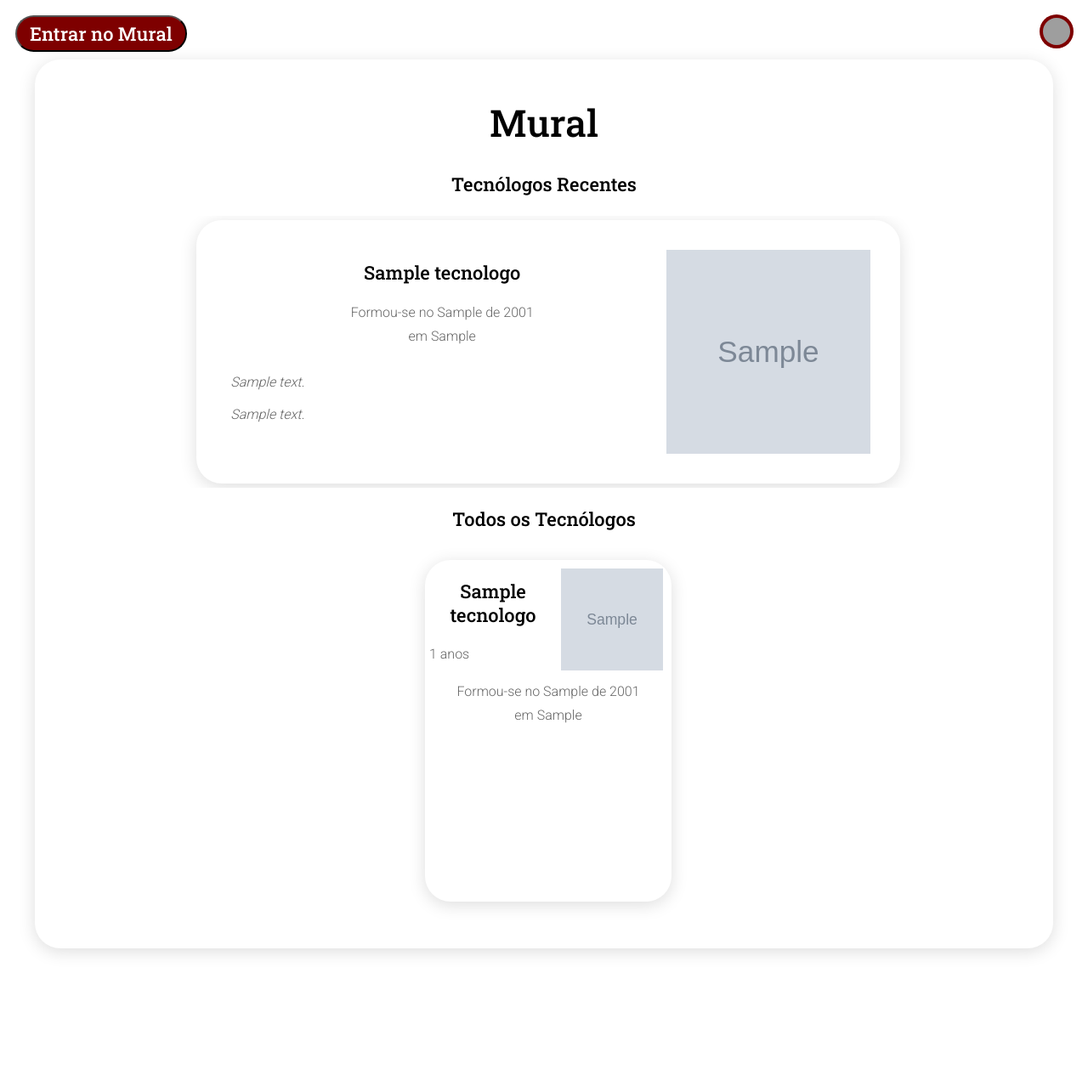
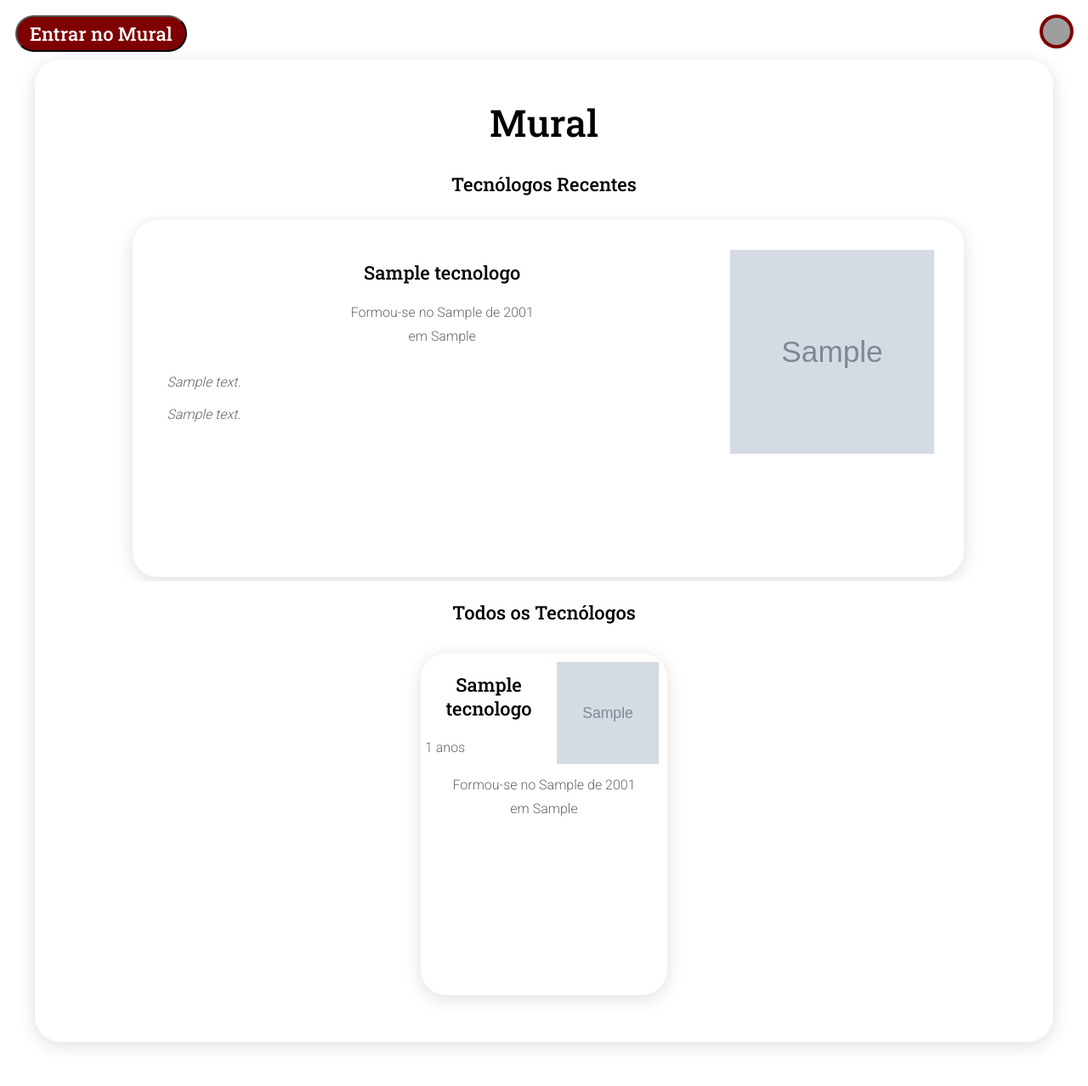
Before and after one commit to MDellaCS/clube_tecnologo, a PHP site: page / in a window 1280 px wide. Shown: the whole page at 85% size. Before the commit the page ends 1123 px from the top, so only its background shows below. Run offline with PHP 8.4, Linux system fonts and the light colour scheme; tables that the repository leaves empty hold one stand-in row (values such as "Sample post"); grey boxes marked "Sample" are stand-in pictures; some libraries are stand-ins or nearby versions; grey boxes are pictures that could not be loaded.

Commit message:
Remoção de redundancias

```diff
--- a/mural.css
+++ b/mural.css
@@ -66,11 +66,12 @@ div.formulario {
 }
 
 .carousel-item {
-  margin: 0 100px 0 100px;
+  height: 45vh !important;
   border-radius: 30px;
   padding: 30px;
   box-shadow: 0px 4px 20px 0px var(--shadow);
   background-color: var(--bg);
+  margin: 0 25px 0 25px;
 }
 
 img {
@@ -175,13 +176,6 @@ h3 {
   background-color: var(--main-hover);
 }
 
-:disabled,
-:disabled:hover {
-  background-color: var(--h2);
-  color: var(--h1);
-  cursor: not-allowed;
-}
-
 .sticky {
   z-index: 2;
   position: sticky;
@@ -194,7 +188,6 @@ h3 {
 }
 
 .lista {
-  width: 100%;
   margin-left: auto;
   margin-right: auto;
   height: auto;
@@ -218,7 +211,6 @@ h3 {
 
 .lista-item:hover {
   transform: scale(1.05);
-  z-index: 1;
 }
 
 .lista-item img:not(.icon) {
@@ -227,7 +219,6 @@ h3 {
   border: 0;
   padding: 0;
 }
-
 
 .icon {
   width: 32px;
```
